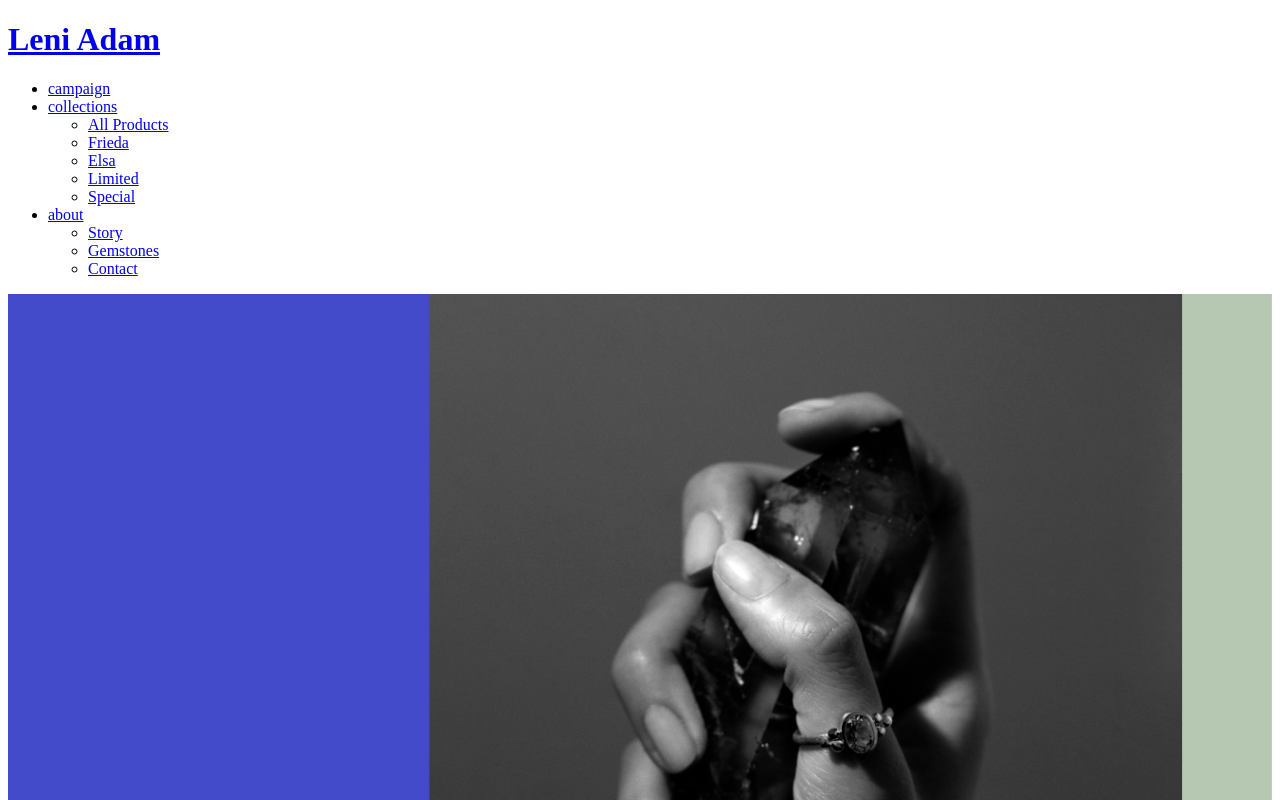
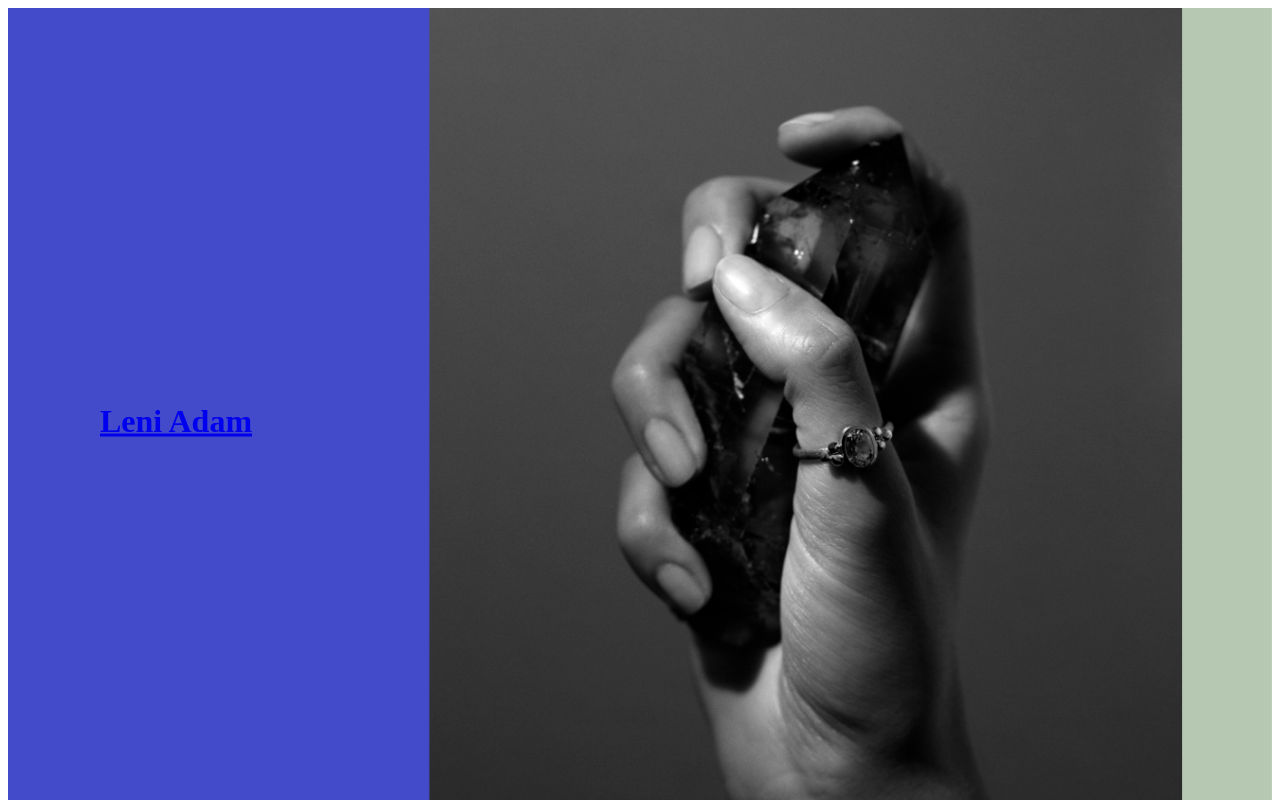
Before and after one commit to attributech/LA-proto, a Gatsby site: page / in a window 1280 px wide. Shown: the top 800 px of the page. Built offline with nearby package versions, Linux system fonts and the light colour scheme; Gatsby itself is replaced by a stand-in of ours.

```diff
--- a/src/components/Header/index.js
+++ b/src/components/Header/index.js
@@ -1,10 +1,20 @@
 import React from 'react'
 import Link from 'gatsby-link'
 
-const Header = () => (
-  <h1>
-    <Link to="/">Leni Adam</Link>
-  </h1>
-)
+const Header = ({ campaign }) => {
+  const style = campaign
+    ? {
+      position: 'fixed',
+      left: 100,
+      top: '50%',
+      transform: 'translateY(-50%)'
+    } : {}
+
+  return (
+    <h1 style={style}>
+      <Link to={ campaign ? "/collection" : "/" }>Leni Adam</Link>
+    </h1>
+  )
+}
 
 export default Header
--- a/src/pages/index.js
+++ b/src/pages/index.js
@@ -1,8 +1,17 @@
 import React from 'react'
 import Page from '../components/Page'
+import Header from '../components/Header'
 
 import image from '../images/campaign.jpg'
 
 export default () => (
-  <Page image={image} />
+  <div>
+    <Page
+      image={image}
+      noHeader
+      noNav
+      noFooter
+    />
+    <Header campaign/>
+  </div>
 )
```
